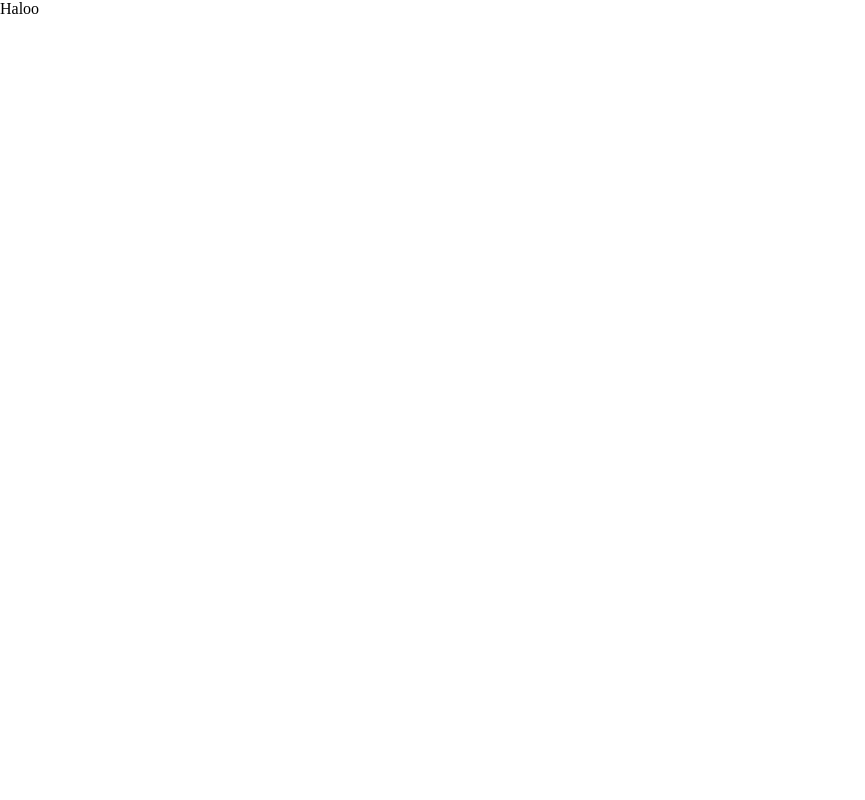
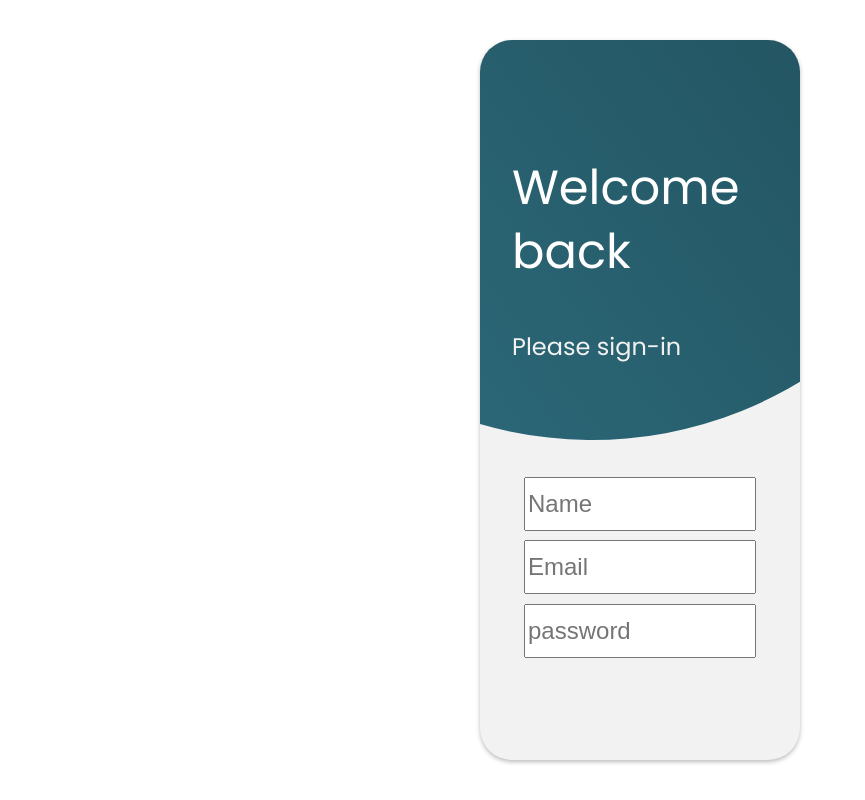
Before and after one commit to ZernoBilly/pass-gen, a React (Create React App) app: page / in a window 1280 px wide. Shown: the whole page, without its empty margins (0-865 px from the left). Built offline with nearby package versions, Linux system fonts and the light colour scheme.

Commit message:
form header and input field

```diff
--- a/public/index.html
+++ b/public/index.html
@@ -24,7 +24,13 @@
       work correctly both with client-side routing and a non-root public URL.
       Learn how to configure a non-root public URL by running `npm run build`.
     -->
-    <title>React App</title>
+    <link rel="preconnect" href="https://fonts.googleapis.com" />
+    <link rel="preconnect" href="https://fonts.gstatic.com" crossorigin />
+    <link
+      href="https://fonts.googleapis.com/css2?family=Poppins&family=Source+Sans+Pro&display=swap"
+      rel="stylesheet"
+    />
+    <title>Password generator</title>
   </head>
   <body>
     <noscript>You need to enable JavaScript to run this app.</noscript>
--- a/src/App.tsx
+++ b/src/App.tsx
@@ -1,7 +1,13 @@
 import React from "react";
 
+import Validation from "./pages/Validation/Validation";
+
 function App() {
-  return <div>Haloo</div>;
+  return (
+    <>
+      <Validation />
+    </>
+  );
 }
 
 export default App;
--- a/src/GlobalStyle.ts
+++ b/src/GlobalStyle.ts
@@ -4,6 +4,8 @@ const GlobalStyle = createGlobalStyle`
 body {
     margin: 0;
     padding: 0;
+    box-sizing: border-box;
+    font-family: 'Poppins', 'Source Sans Pro', sans-serif;
 }
 `;
 
--- /dev/null
+++ b/src/components/Form/Form.tsx
@@ -0,0 +1,46 @@
+import React from "react";
+
+import InputField from "../InputField/InputField";
+
+import {
+  FormContainer,
+  TopContainer,
+  BackDrop,
+  HeaderContainer,
+  HeaderTitle,
+  HeaderDescription,
+  InputContainer,
+} from "./styled";
+
+type FormProps = {
+  title: string | string[];
+  description?: string;
+  type: "signin" | "signup";
+};
+
+const Form: React.FC<FormProps> = ({ title, description, type }) => {
+  return (
+    <FormContainer>
+      <TopContainer>
+        <BackDrop />
+        <HeaderContainer>
+          {Array.isArray(title) ? (
+            title.map((value) => <HeaderTitle>{value}</HeaderTitle>)
+          ) : (
+            <HeaderTitle>{title}</HeaderTitle>
+          )}
+          <HeaderDescription>
+            {description ? description : ""}
+          </HeaderDescription>
+        </HeaderContainer>
+      </TopContainer>
+      <InputContainer>
+        <InputField type={"text"} label={"Name"} />
+        <InputField type={"email"} label={"Email"} />
+        <InputField type={"password"} label={"password"} />
+      </InputContainer>
+    </FormContainer>
+  );
+};
+
+export default Form;
--- /dev/null
+++ b/src/components/Form/styled.ts
@@ -0,0 +1,69 @@
+import styled from "styled-components";
+
+export const FormContainer = styled.div`
+  height: 90vh;
+  width: 25vw;
+  min-width: 20rem;
+  position: relative;
+  overflow: hidden;
+  border-radius: 2rem;
+  background-color: ${({ theme }) => theme.palette.light.main};
+  box-shadow: ${({ theme }) => theme.boxShadow.small};
+`;
+
+export const TopContainer = styled.div`
+  width: 100%;
+  height: 20rem;
+  display: flex;
+  flex-direction: column;
+  justify-content: flex-end;
+  padding: 0 2rem;
+  padding-bottom: 5rem;
+`;
+
+export const BackDrop = styled.div`
+  width: 200%;
+  min-width: 50rem;
+  height: 50rem;
+  position: absolute;
+  border-radius: 50%;
+  top: -25rem;
+  left: -18rem;
+  transform: rotate(-5deg);
+  background: ${({ theme }) => theme.gradientColor.primary.backgroundColor};
+  background: ${({ theme }) => theme.gradientColor.primary.linearGradient};
+`;
+
+export const HeaderContainer = styled.div`
+  width: 100%;
+  display: flex;
+  flex-direction: column;
+  justify-content: center;
+`;
+
+export const HeaderTitle = styled.h2`
+  margin: 0;
+  color: ${({ theme }) => theme.palette.light.light};
+  font-size: 3rem;
+  font-weight: 500;
+  line-height: 1.34;
+  z-index: 10;
+`;
+
+export const HeaderDescription = styled.p`
+  margin: 3rem 0 0 0;
+  color: ${({ theme }) => theme.palette.light.main};
+  font-size: 1.5rem;
+  font-weight: 400;
+  line-height: 1.14;
+  z-index: 10;
+`;
+
+export const InputContainer = styled.div`
+  width: 100%;
+  display: flex;
+  flex-direction: column;
+  align-items: center;
+  justify-content: center;
+  margin-top: 2rem;
+`;
--- /dev/null
+++ b/src/components/InputField/InputField.tsx
@@ -0,0 +1,14 @@
+import React from "react";
+
+import { Input } from "./styled";
+
+type InputFieldProps = {
+  type: "email" | "password" | "text";
+  label?: string;
+};
+
+const InputField: React.FC<InputFieldProps> = ({ type, label }) => {
+  return <Input type={type} placeholder={label}></Input>;
+};
+
+export default InputField;
--- /dev/null
+++ b/src/components/InputField/styled.ts
@@ -0,0 +1,8 @@
+import styled from "styled-components";
+
+export const Input = styled.input`
+  width: 70%;
+  height: 3rem;
+  font-size: 1.5rem;
+  margin: 0.3rem 0 0.3rem 0;
+`;
--- a/src/index.tsx
+++ b/src/index.tsx
@@ -3,11 +3,15 @@ import ReactDOM from "react-dom";
 import App from "./App";
 import reportWebVitals from "./reportWebVitals";
 import GlobalStyle from "./GlobalStyle";
+import { ThemeProvider } from "styled-components";
+import theme from "./theme/theme";
 
 ReactDOM.render(
   <React.StrictMode>
-    <GlobalStyle />
-    <App />
+    <ThemeProvider theme={theme}>
+      <GlobalStyle />
+      <App />
+    </ThemeProvider>
   </React.StrictMode>,
   document.getElementById("root")
 );
--- /dev/null
+++ b/src/pages/Validation/Validation.tsx
@@ -0,0 +1,19 @@
+import React from "react";
+
+import Form from "../../components/Form/Form";
+
+import { MainContainer } from "./styled";
+
+const Validation = () => {
+  return (
+    <MainContainer>
+      <Form
+        title={["Welcome", "back"]}
+        description={"Please sign-in"}
+        type={"signin"}
+      />
+    </MainContainer>
+  );
+};
+
+export default Validation;
--- /dev/null
+++ b/src/pages/Validation/styled.ts
@@ -0,0 +1,13 @@
+import styled from "styled-components";
+
+export const MainContainer = styled.div`
+  display: flex;
+  flex-direction: column;
+  justify-content: center;
+  align-items: center;
+  margin: 0;
+  padding: 0;
+  height: 100vh;
+  width: 100vw;
+  background-color: ${({ theme }) => theme.palette.light.light};
+`;
--- /dev/null
+++ b/src/theme/theme.tsx
@@ -0,0 +1,63 @@
+export default {
+  palette: {
+    primary: {
+      main: "#2b6777",
+      light: "#558592",
+      dark: "#1e4853",
+    },
+    secondary: {
+      main: "#c8d8e4",
+      light: "#d3dfe9",
+      dark: "#8c979f",
+    },
+    optional: {
+      main: "#52ab98",
+      light: "#74bbac",
+      dark: "#39776a",
+    },
+    light: {
+      main: "#f2f2f2",
+      light: "#ffffff",
+      dark: "#a9a9a9",
+    },
+    success: {
+      main: "#2b7758",
+      light: "#559279",
+      dark: "#1e533d",
+    },
+    warning: {
+      main: "#77322b",
+      light: "#925b55",
+      dark: "#53231e",
+    },
+    info: {
+      main: "#772b67",
+      light: "#925585",
+      dark: "#531e48",
+    },
+  },
+
+  gradientColor: {
+    primary: {
+      backgroundColor: "rgb(43,103,119)",
+      linearGradient:
+        "linear-gradient(58deg, rgba(43,103,119,1) 20%, rgba(30,72,83,1) 100%)",
+    },
+    secondary: {
+      backgroundColor: "rgb(200,216,228)",
+      linearGradient:
+        "linear-gradient(58deg, rgba(200,216,228,1) 20%, rgba(140,151,159,1) 100%)",
+    },
+    optional: {
+      backgroundColor: "rgb(82,171,152)",
+      linearGradient:
+        "linear-gradient(58deg, rgba(82,171,152,1) 20%, rgba(57,119,106,1) 100%)",
+    },
+  },
+
+  boxShadow: {
+    small: "0 2px 4px 0 rgba(33, 33, 33, 0.3)",
+    medium: "0 4px 8px 0 rgba(33, 33, 33, 0.3)",
+    large: "0 8px 16px 0 rgba(33, 33, 33, 0.3)",
+  },
+};
```
